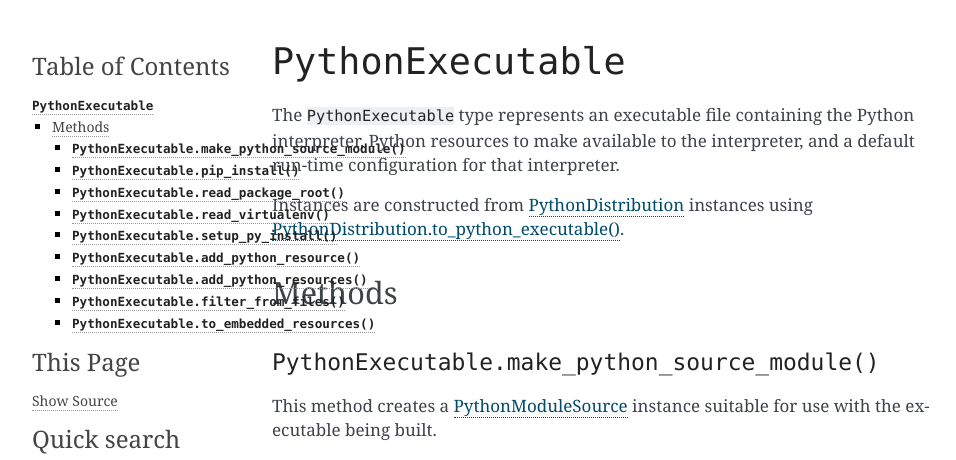
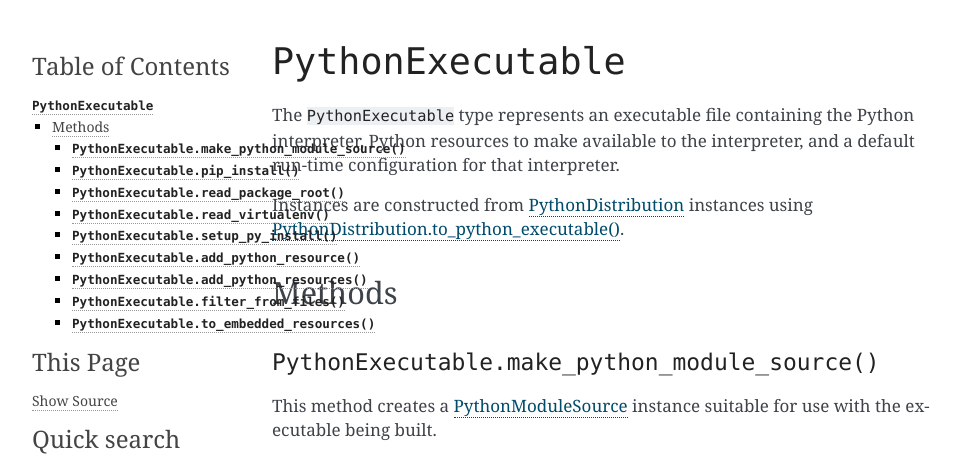
Before and after one commit to indygreg/PyOxidizer, a Sphinx documentation site: the page built from docs/config_type_python_executable.rst, in a window 1280 px wide and 900 px high. Shown: the top 460 px of the window, without its empty margins (148-1104 px from the left). Built offline with Sphinx 7.4.7, drawn with Linux system fonts in a browser that asks for light colours; the version number is read from the project's files by our own code.

```diff
--- a/docs/config_type_python_executable.rst
+++ b/docs/config_type_python_executable.rst
@@ -15,9 +15,9 @@ instances using
 Methods
 =======
 
-.. _config_python_executable_make_python_source_module:
+.. _config_python_executable_make_python_module_source:
 
-``PythonExecutable.make_python_source_module()``
+``PythonExecutable.make_python_module_source()``
 ------------------------------------------------
 
 This method creates a :ref:`config_type_python_module_source` instance
--- a/docs/config_type_python_module_source.rst
+++ b/docs/config_type_python_module_source.rst
@@ -7,7 +7,7 @@
 This type represents Python source modules, agnostic of location.
 
 Instances can be constructed via
-:ref:`config_python_executable_make_python_source_module` or by calling
+:ref:`config_python_executable_make_python_module_source` or by calling
 methods that emit Python resources.
 
 Attributes
--- a/docs/history.rst
+++ b/docs/history.rst
@@ -196,7 +196,7 @@ New Features
 * The ``PythonModuleSource`` Starlark type now exposes module source code
   via the ``source`` attribute.
 * The ``PythonExecutable`` Starlark type now has a
-  ``make_python_source_module()`` method to allow construction of
+  ``make_python_module_source()`` method to allow construction of
   ``PythonModuleSource`` instances.
 * The ``PythonModuleSource`` Starlark type now has attributes
   ``add_include``, ``add_location``, ``add_location_fallback``,
```
Also changed, not shown: 2 other files.
